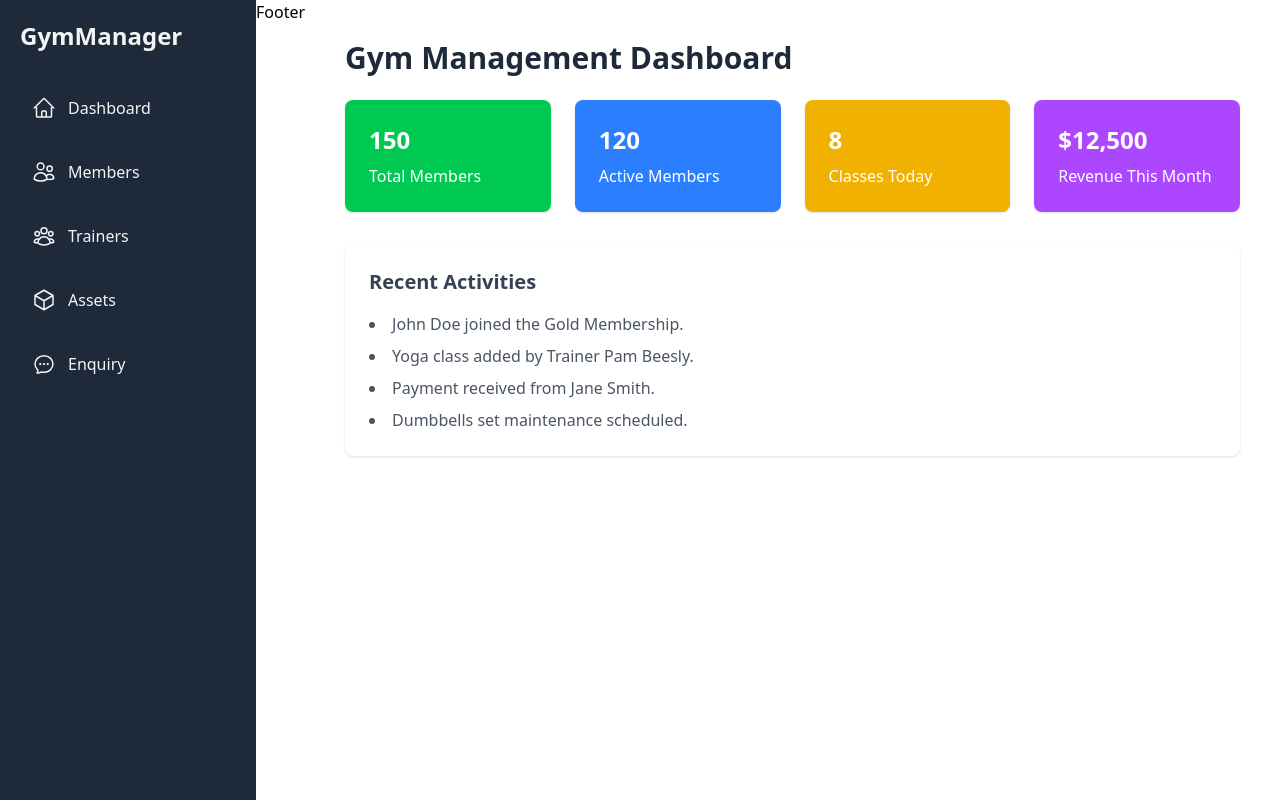
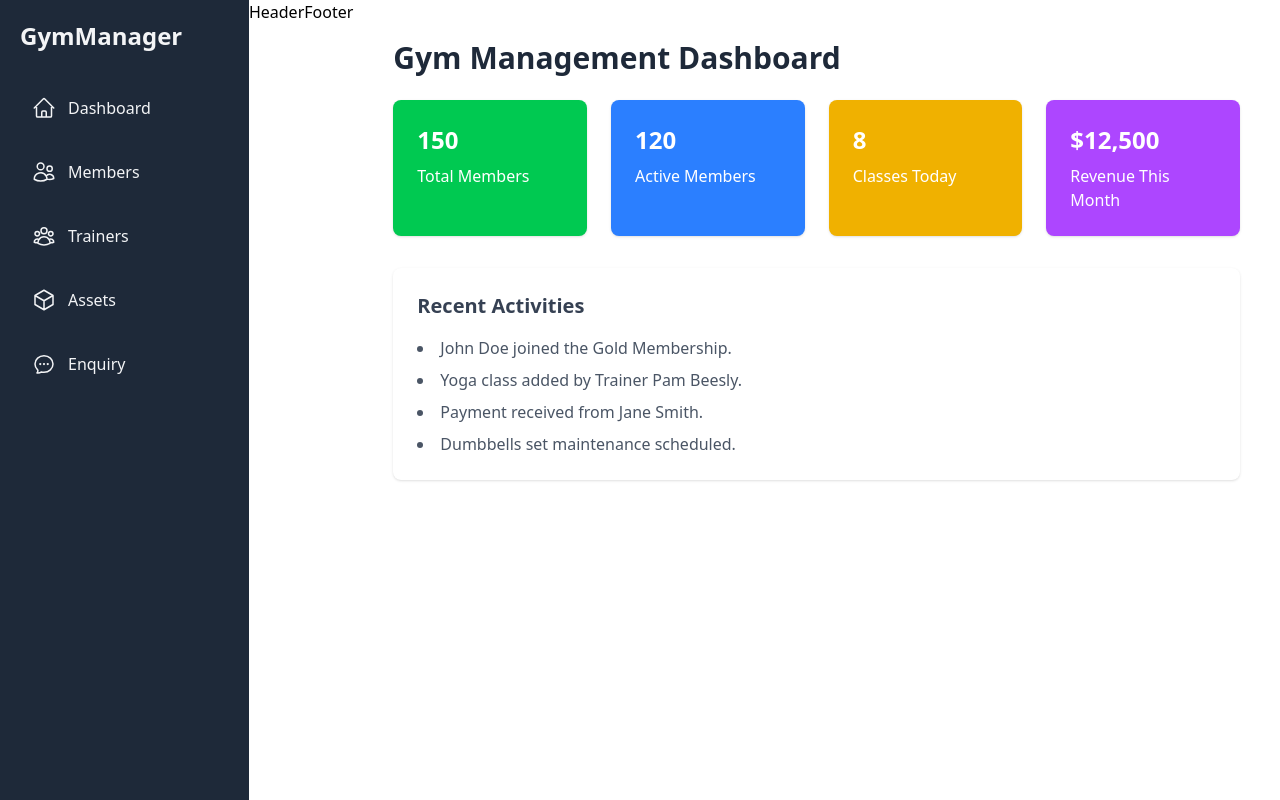
Before and after one commit to sumit1232/GymPulse, a React app in the folder frontend/: page / in a window 1280 px wide. Built offline with nearby package versions, Linux system fonts and the light colour scheme; the HTML template or start-up script is replaced by a standard one.

Commit message:
header component

```diff
--- a/frontend/src/App.jsx
+++ b/frontend/src/App.jsx
@@ -7,12 +7,14 @@ import Assets from './components/Assets';
 import Enquiry from './components/Enquiry';
 import Dashboard from './components/Dashboard/Dashboard';
 import Footer from './components/Footer';
+import Header from './components/Header';
 
 const App = () => {
   return (
     <BrowserRouter>
       <div className="flex">
         <Sidebar />
+        <Header />
         <Footer/>
         <main className="flex-grow p-4">
           <Routes>
--- /dev/null
+++ b/frontend/src/components/Header.jsx
@@ -0,0 +1,11 @@
+import React from 'react'
+
+const Header = () => {
+  return (
+    <div>
+      Header
+    </div>
+  )
+}
+
+export default Header
```
